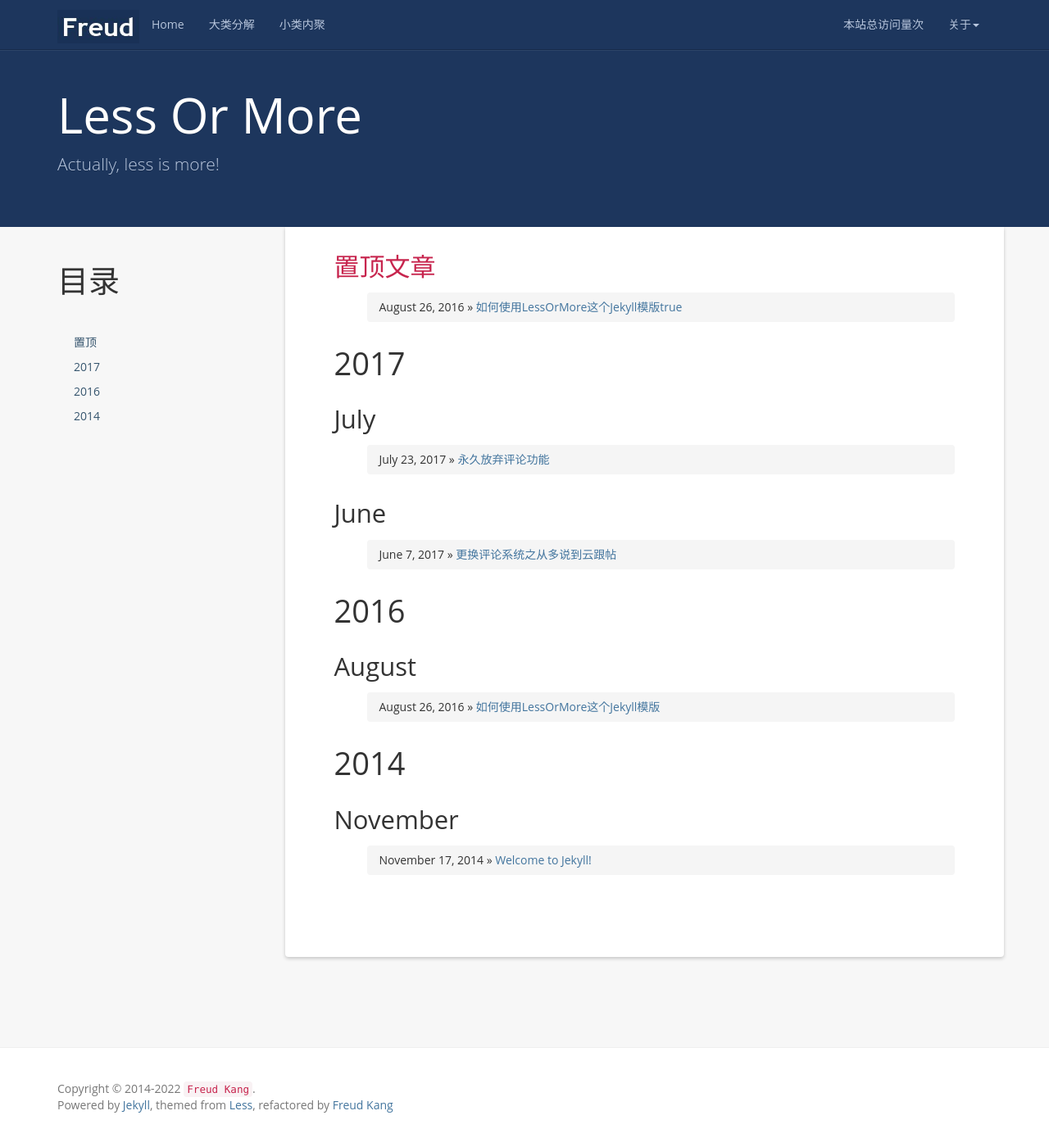
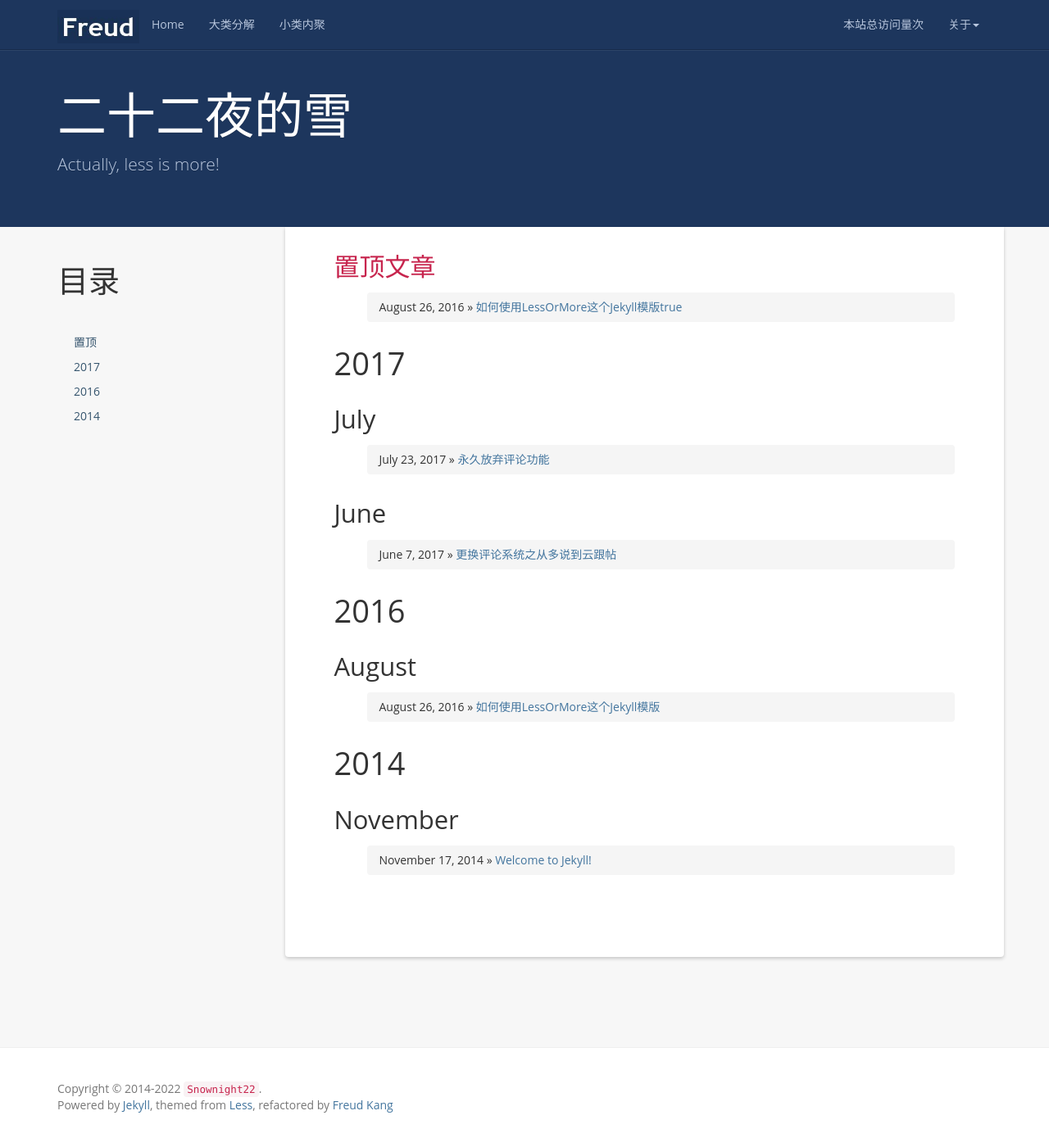
Before and after one commit to Snownight22/cassidyblog, a Jekyll site: the page built from index.html, in a window 1280 px wide and 1389 px high. Shown: the whole window at 82% size. Built offline with Jekyll 4.4.1, drawn with Linux system fonts in a browser that asks for light colours; nearby versions of some CDN libraries; a script that is not in the unit is left out; the list of posts is cut into pages by our own code; comment, search, counter and statistics services are not loaded.

Commit message:
Update _config.yml

```diff
--- a/_config.yml
+++ b/_config.yml
@@ -1,13 +1,13 @@
 # Site settings
-name: Less Or More
-email: luoyan35714@126.com
-author: Freud Kang
-url: http://www.hifreud.com
-resume_site: http://www.hifreud.com/Resume.io/
-github: https://github.com/luoyan35714/
+name: 二十二夜的雪
+email: tiantao714@163.com
+author: Snownight22
+url: https://snownight22.github.io/cassidyBlog/
+resume_site: https://snownight22.github.io/cassidyBlog/
+github: https://github.com/Snownight22/
 baseurl: "/LessOrMore"
 description: Actually, less is more!
-meta_description: 康志华;个人博客;学而不思则罔;思而不学则殆;生命不止;折腾不休
+meta_description: 田涛;个人博客;学而不思则罔;思而不学则殆;生命不止;折腾不休
 motto: It's our wits that make us men.
 banner: 学而不思则罔，思而不学则殆。
 
@@ -17,7 +17,7 @@ paginate: 10
 
 exclude: ['README.md', 'Gemfile.lock', 'Gemfile', 'Rakefile']
 
-github_username: luoyan35714
+github_username: Snownight22
 
 # Build settings
 markdown: kramdown
```
